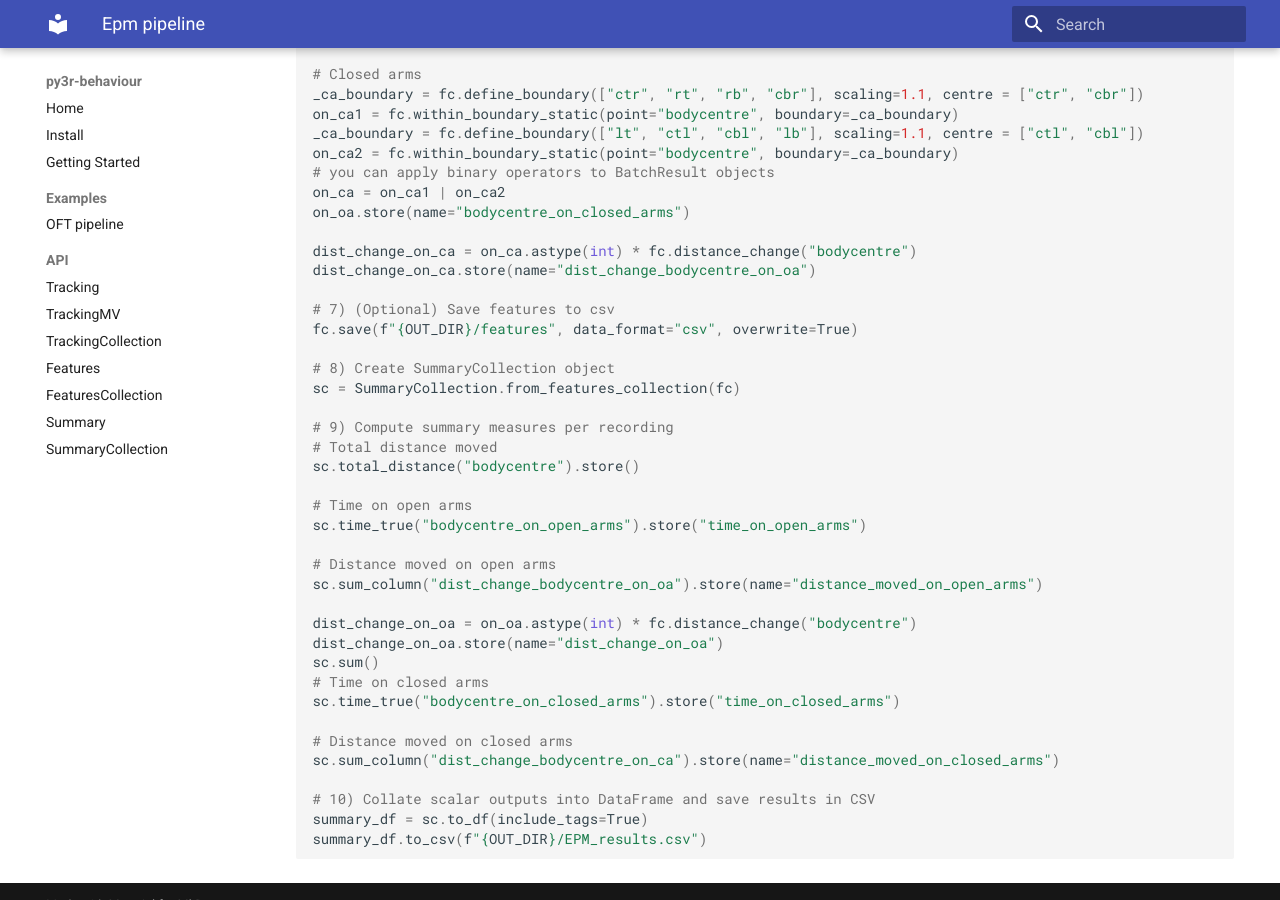
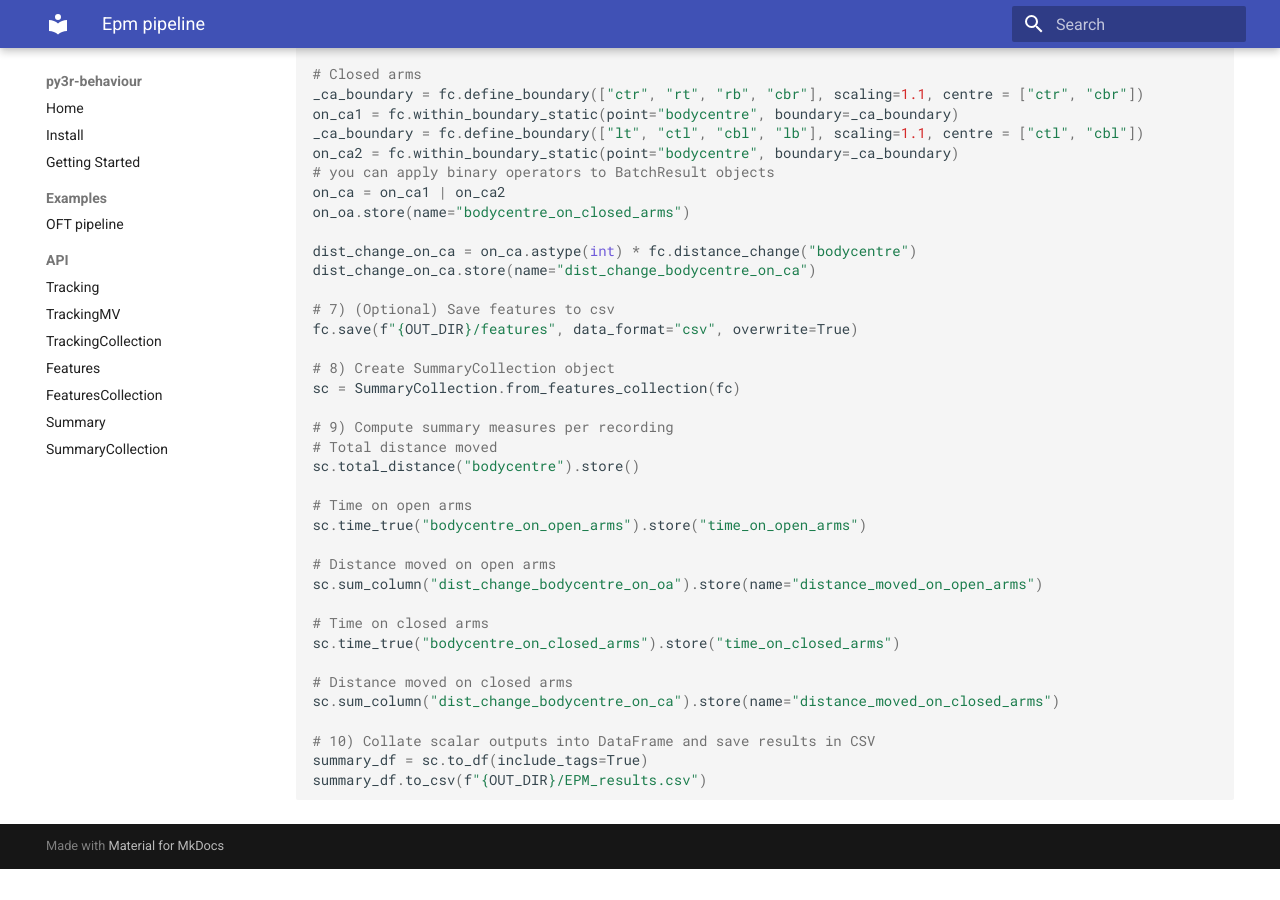
Before and after one commit to ETHZ-INS/py3r_behaviour, an MkDocs documentation site: the page built from docs/examples/epm_pipeline.md, in a window 1280 px wide and 900 px high, scrolled down 1506 px. Built offline with MkDocs 1.6.1 and Material for MkDocs 9.7.7, drawn with Linux system fonts in a browser that asks for light colours; after the commit the page ends 2375 px from its top, so only the background shows below that.

Commit message:
Updating EPM pipeline example in docs

```diff
--- a/docs/examples/epm_pipeline.md
+++ b/docs/examples/epm_pipeline.md
@@ -78,7 +78,7 @@ on_ca = on_ca1 | on_ca2
 on_oa.store(name="bodycentre_on_closed_arms")
 
 dist_change_on_ca = on_ca.astype(int) * fc.distance_change("bodycentre")
-dist_change_on_ca.store(name="dist_change_bodycentre_on_oa")
+dist_change_on_ca.store(name="dist_change_bodycentre_on_ca")
 
 # 7) (Optional) Save features to csv
 fc.save(f"{OUT_DIR}/features", data_format="csv", overwrite=True)
@@ -96,9 +96,6 @@ sc.time_true("bodycentre_on_open_arms").store("time_on_open_arms")
 # Distance moved on open arms
 sc.sum_column("dist_change_bodycentre_on_oa").store(name="distance_moved_on_open_arms")
 
-dist_change_on_oa = on_oa.astype(int) * fc.distance_change("bodycentre")
-dist_change_on_oa.store(name="dist_change_on_oa")
-sc.sum()
 # Time on closed arms
 sc.time_true("bodycentre_on_closed_arms").store("time_on_closed_arms")
 
```
